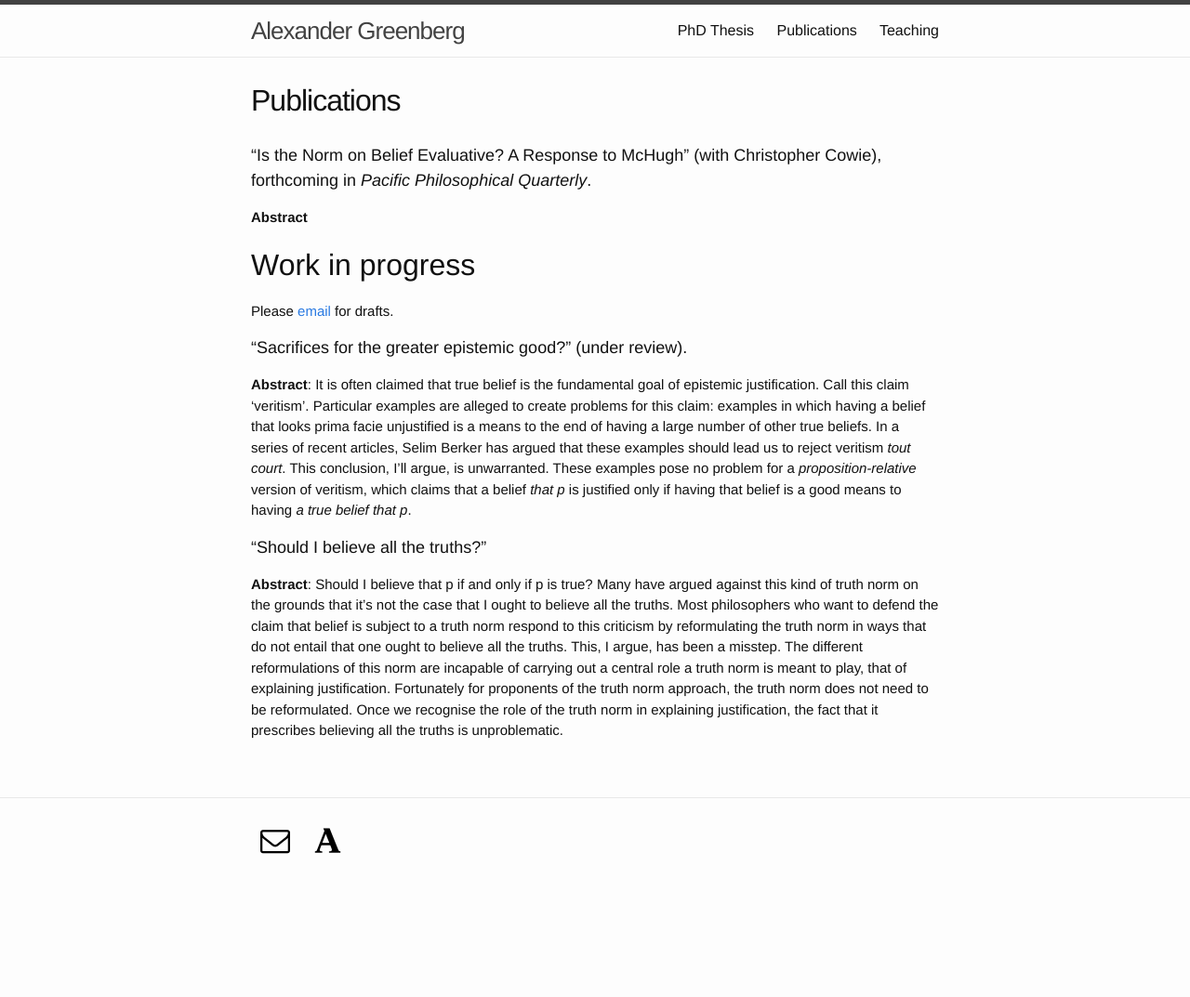
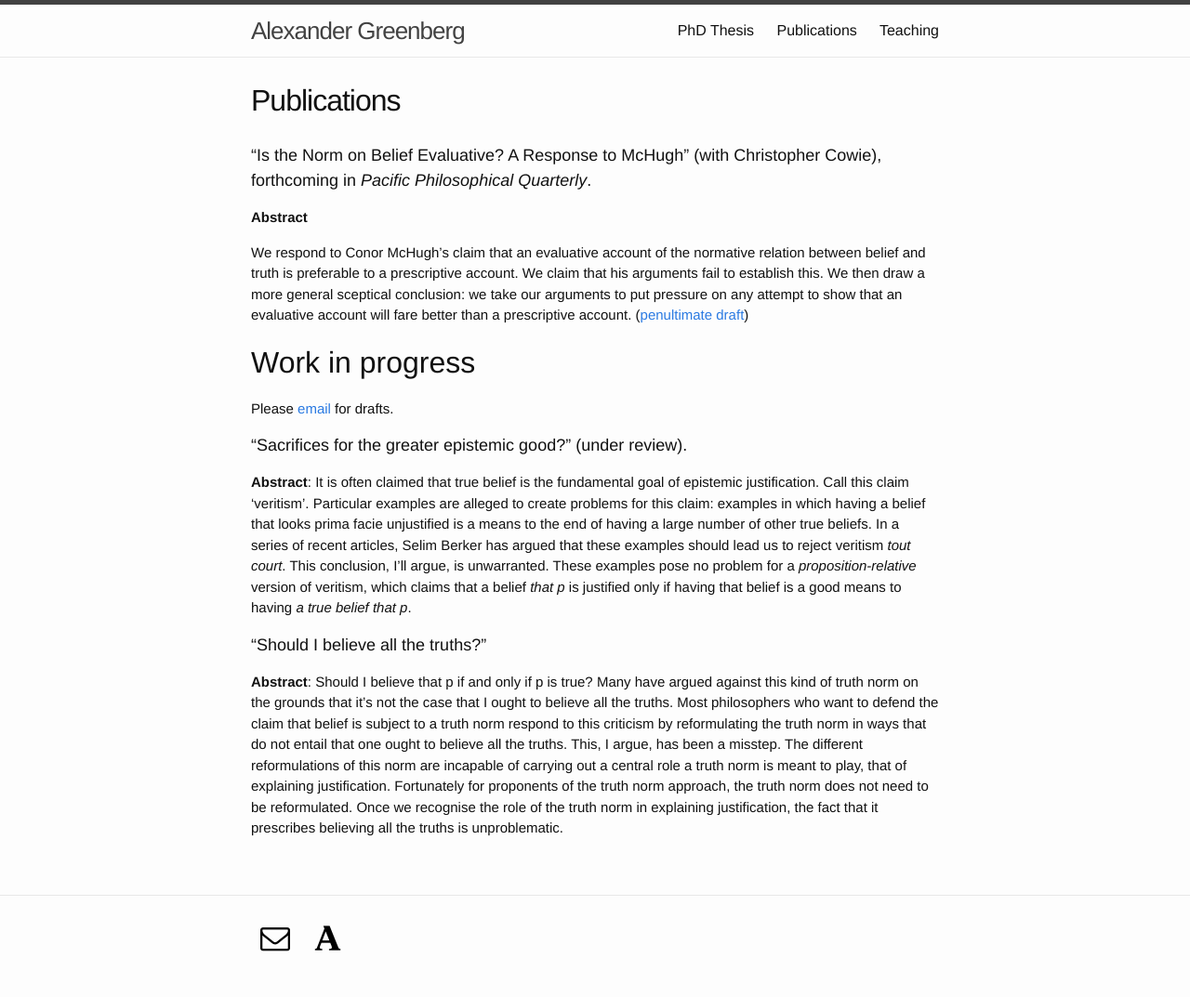
Before and after one commit to alexandergreenberg/alexandergreenberg.github.io, a Jekyll site: the page built from 02_Publications.md, in a window 1280 px wide. Shown: the whole page at 93% size. Built offline with Jekyll 4.4.1, drawn with Linux system fonts in a browser that asks for light colours; some web fonts are replaced; before the commit the page ends 968 px from its top, so only the background shows below that.

Commit message:
Update 02_Publications.md

```diff
--- a/02_Publications.md
+++ b/02_Publications.md
@@ -8,7 +8,7 @@ permalink: /publications/
 
 **Abstract**
 
-<div class="hidden">We respond to Conor McHugh's claim that an evaluative account of the normative relation between belief and truth is preferable to a prescriptive account. We claim that his arguments fail to establish this. We then draw a more general sceptical conclusion: we take our arguments to put pressure on any attempt to show that an evaluative account will fare better than a prescriptive account. ([penultimate draft](/pdfs/is-the-norm-on-belief-evaluative.pdf){:target="_blank"})</div>
+We respond to Conor McHugh's claim that an evaluative account of the normative relation between belief and truth is preferable to a prescriptive account. We claim that his arguments fail to establish this. We then draw a more general sceptical conclusion: we take our arguments to put pressure on any attempt to show that an evaluative account will fare better than a prescriptive account. ([penultimate draft](/pdfs/is-the-norm-on-belief-evaluative.pdf){:target="_blank"})
 
 ## Work in progress
 
```
